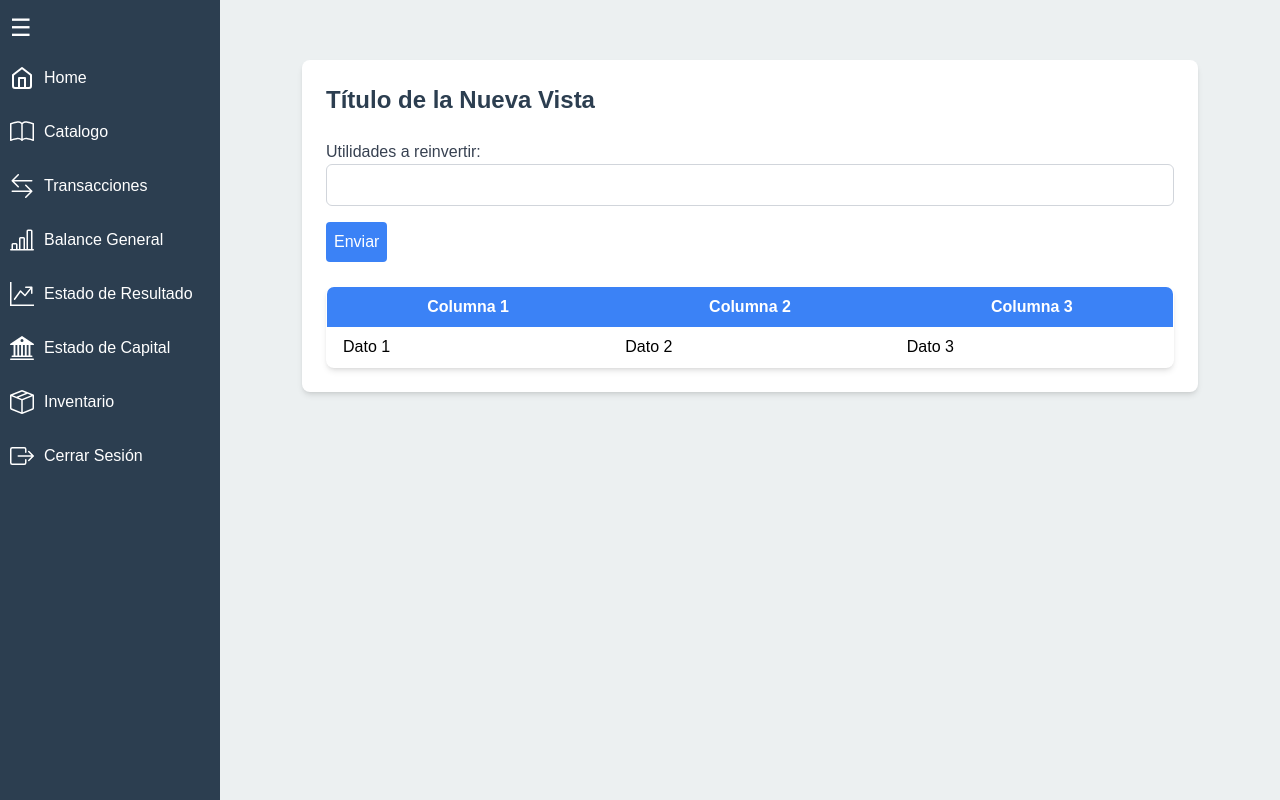
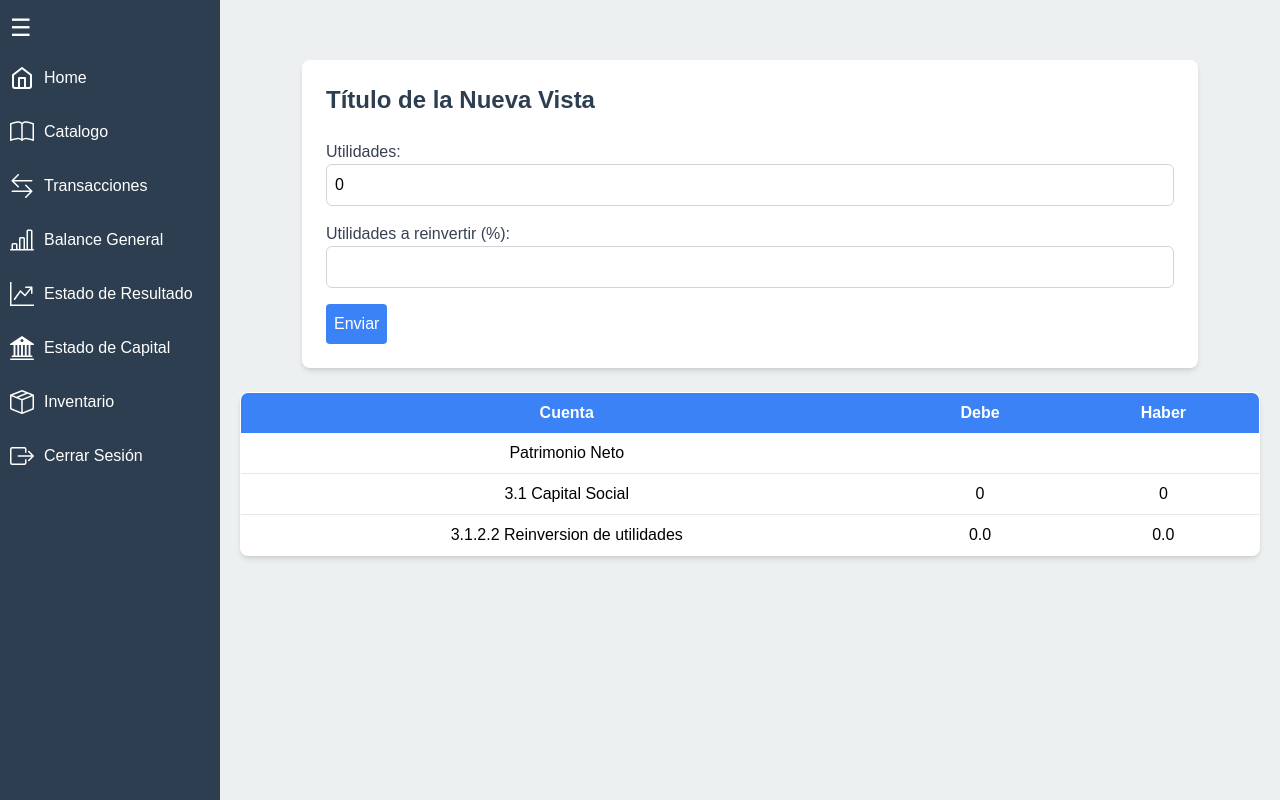
Before and after one commit to InfinityJaaR/Sistema-Contable, a Django app: page /contable/estadoDeCapital/ in a window 1280 px wide. Run offline with Django 5.2, Linux system fonts and the light colour scheme; a user stored in the database is signed in; data comes from the database, SQL or seed files in the repository; some libraries are stand-ins or nearby versions.

Commit message:
Avanzando en vista de estado de capital

```diff
--- a/contable/templates/estadoDeCapital.html
+++ b/contable/templates/estadoDeCapital.html
@@ -15,33 +15,42 @@
 <div class="max-w-4xl mx-auto mt-10 p-6 bg-white rounded-lg shadow-md">
     <h1 class="text-2xl font-bold mb-6">Título de la Nueva Vista</h1>
 
-    <!-- Formulario con un campo de entrada -->
-
+      <!-- Formulario con campos de entrada -->
+    <form method="POST" action="{% url 'estado_de_capital' %}">
+        {% csrf_token %}
         <div class="mb-4">
-            <label for="input" class="block text-gray-700">Utilidades a reinvertir:</label>
-            <input type="text" id="input" name="input" class="w-full p-2 border border-gray-300 rounded-md">
+            <label for="utilidades" class="block text-gray-700">Utilidades:</label>
+            <input type="text" id="utilidades" name="utilidades" value="{{ utilidades }}" class="w-full p-2 border border-gray-300 rounded-md" readonly>
+        </div>
+        <div class="mb-4">
+            <label for="utilidades_reinvertir" class="block text-gray-700">Utilidades a reinvertir (%):</label>
+            <input type="number" id="utilidades_reinvertir" name="utilidades_reinvertir" step="0.01" class="w-full p-2 border border-gray-300 rounded-md">
         </div>
         <button type="submit" class="bg-blue-500 text-white p-2 rounded hover:bg-blue-600">Enviar</button>
+    </form>
+</div>
 
 
     <!-- Tabla para mostrar datos -->
-    <div class="mt-6">
+     <!-- Tabla para mostrar datos -->
+     <div class="mt-6">
         <table class="min-w-full bg-white rounded-lg shadow-md overflow-hidden border border-gray-200">
             <thead class="bg-blue-500 text-white">
                 <tr>
-                    <th class="px-4 py-2">Columna 1</th>
-                    <th class="px-4 py-2">Columna 2</th>
-                    <th class="px-4 py-2">Columna 3</th>
+                    <th class="px-4 py-2 text-center">Cuenta</th>
+                    <th class="px-4 py-2 text-center">Debe</th>
+                    <th class="px-4 py-2 text-center">Haber</th>
                 </tr>
             </thead>
             <tbody class="bg-white divide-y divide-gray-200">
                 <!-- Filas de la tabla -->
+                {% for cuenta in cuentas %}
                 <tr>
-                    <td class="px-4 py-2">Dato 1</td>
-                    <td class="px-4 py-2">Dato 2</td>
-                    <td class="px-4 py-2">Dato 3</td>
+                    <td class="px-4 py-2 text-center">{{ cuenta.nombre }}</td>
+                    <td class="px-4 py-2 text-center">{{ cuenta.debe }}</td>
+                    <td class="px-4 py-2 text-center">{{ cuenta.haber }}</td>
                 </tr>
-                <!-- Agrega más filas según sea necesario -->
+                {% endfor %}
             </tbody>
         </table>
     </div>
--- a/contable/views.py
+++ b/contable/views.py
@@ -4,6 +4,7 @@ from django.contrib.auth.decorators import login_required
 from .models import *
 from django.contrib import messages
 from django.contrib.auth import logout
+from django.db.models import Sum
 # Create your views here.
 
 # def login(request):
@@ -161,4 +162,40 @@ def catalogoCuentas(request):
 
 @login_required
 def estadoDeCapital(request):
-    return render(request, 'estadoDeCapital.html')
+    # Definir la función para obtener el saldo de una cuenta específica
+    def obtener_saldo(codigo_cuenta):
+        transacciones = TransaccionCuenta.objects.filter(cuenta__codigo_cuenta=codigo_cuenta)
+        saldo_debe = transacciones.filter(tipo='DEBITO').aggregate(total=Sum('monto'))['total'] or 0
+        saldo_haber = transacciones.filter(tipo='CREDITO').aggregate(total=Sum('monto'))['total'] or 0
+        return saldo_debe, saldo_haber
+
+    # Obtener el saldo de la cuenta de pérdidas y ganancias con codigo_cuenta 71
+    saldo_debe_utilidades, saldo_haber_utilidades = obtener_saldo('71')
+    utilidades = saldo_haber_utilidades - saldo_debe_utilidades
+
+    # Obtener el porcentaje de reinversión ingresado por el usuario
+    porcentaje_reinversion = 0
+    if request.method == 'POST':
+        porcentaje_reinversion = request.POST.get('utilidades_reinvertir', 0)
+
+    # Calcular los valores de reinversión de utilidades
+    reinversion_utilidades = utilidades * porcentaje_reinversion / 100
+    resto_utilidades = utilidades - reinversion_utilidades
+
+    # Obtener los saldos de las cuentas específicas
+    saldo_debe_capital_social, saldo_haber_capital_social = obtener_saldo('31')
+    # saldo_debe_utilidades_retenidas, saldo_haber_utilidades_retenidas = obtener_saldo('312')
+
+    # Definir las cuentas y sus valores
+    cuentas = [
+        {'nombre': 'Patrimonio Neto', 'debe': '', 'haber': ''},
+        {'nombre': '3.1 Capital Social', 'debe': saldo_debe_capital_social, 'haber': saldo_haber_capital_social},
+        # {'nombre': '3.1.2 Utilidades retenidas', 'debe': saldo_debe_utilidades_retenidas, 'haber': saldo_haber_utilidades_retenidas},
+        {'nombre': '3.1.2.2 Reinversion de utilidades', 'debe': resto_utilidades, 'haber': reinversion_utilidades},
+    ]
+
+    return render(request, 'estadoDeCapital.html', {
+        'utilidades': utilidades,
+        'cuentas': cuentas,
+        'porcentaje_reinversion': porcentaje_reinversion,
+    })
```
